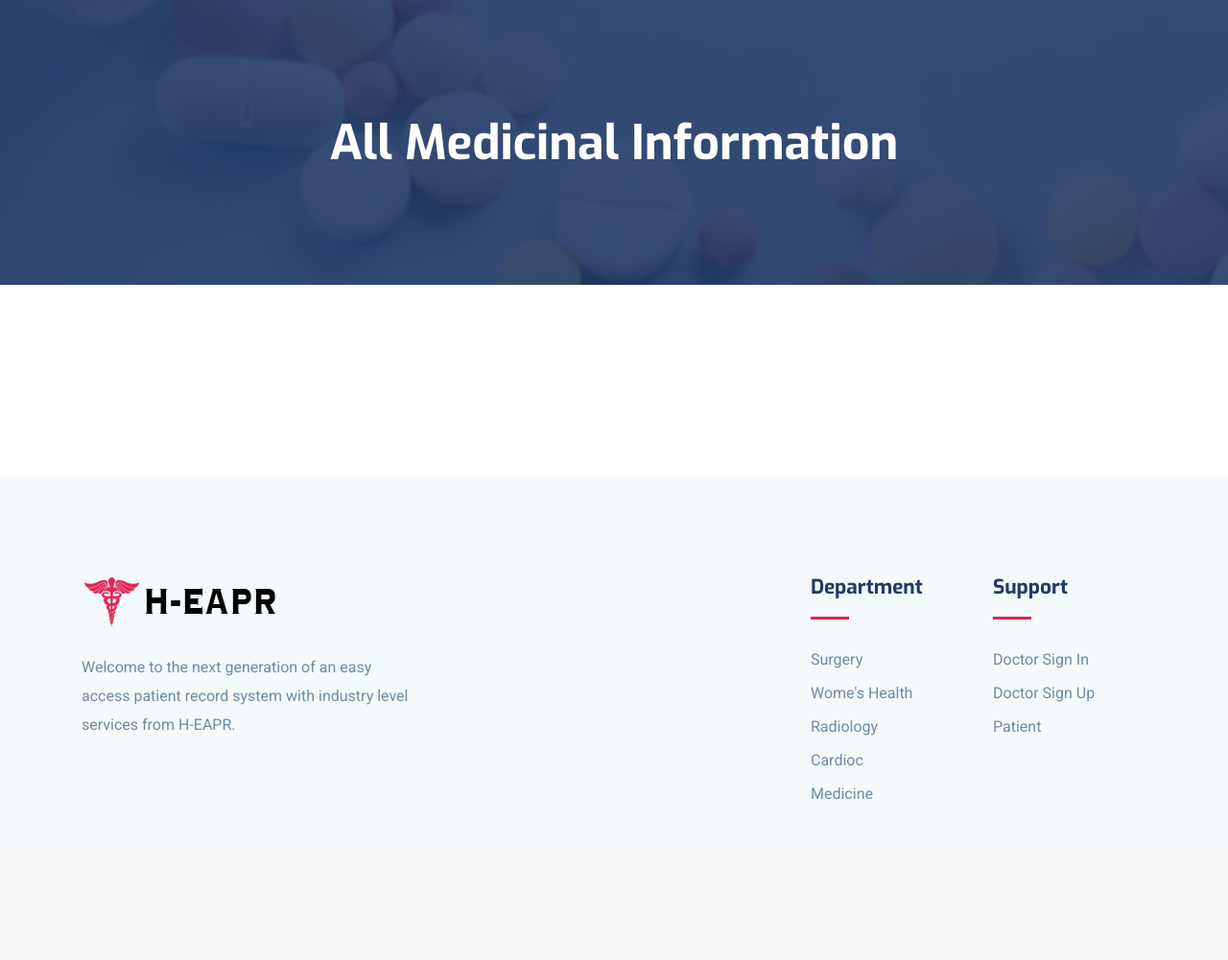
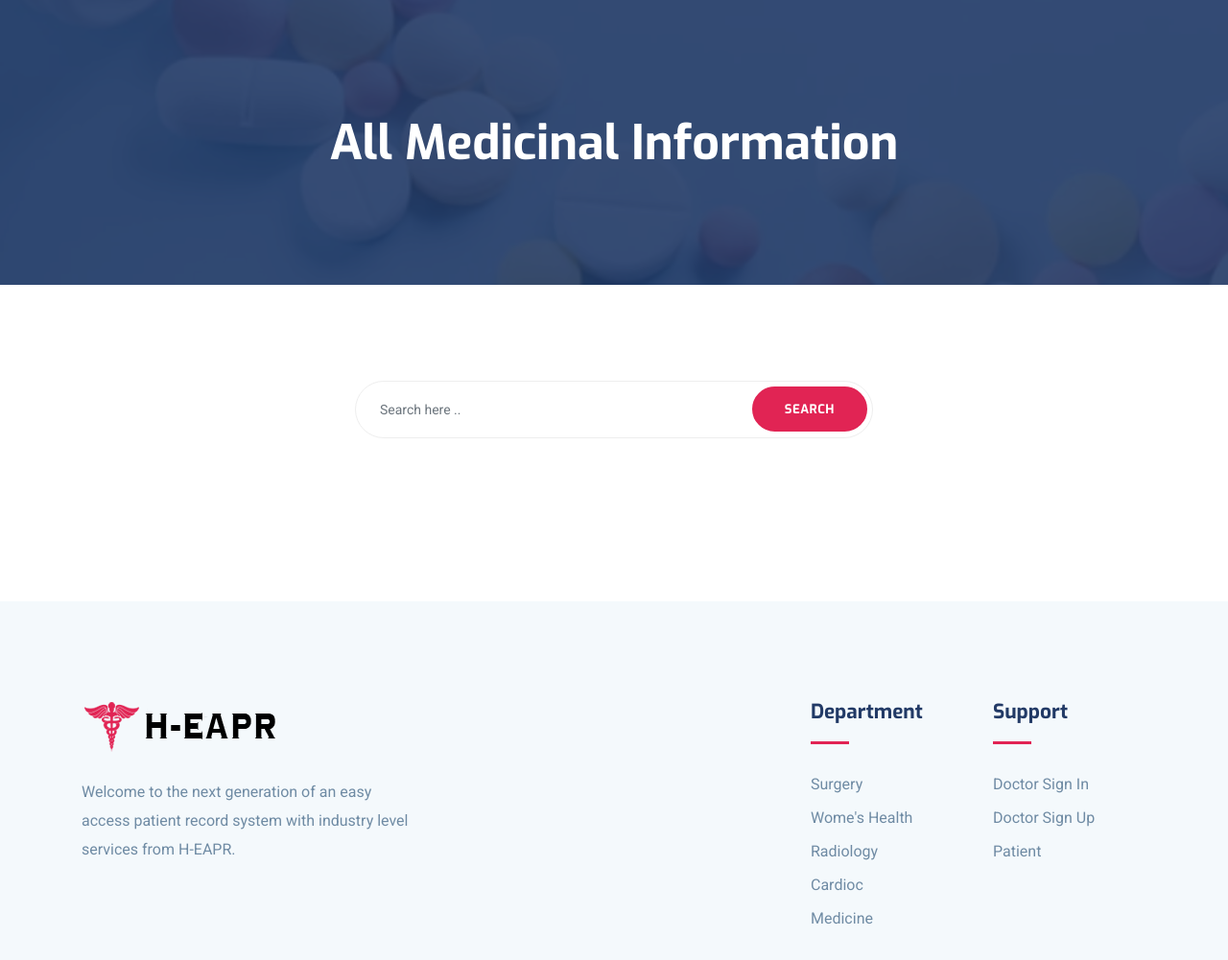
Before and after one commit to vinaykumar7686/Hackfest-EasyAccessPatientRecord, a Django app: template doctor/templates/all_meds.html in a window 1280 px wide; the page is wider, and only the part inside the window is pictured. Shown: the part 103-1104 px from the top of that part at 96% size. Before the commit the page ends 937 px from the top of that part, so only its background shows below. Run offline with Django 4.2, Linux system fonts and the light colour scheme; the template is opened without the code that fills it, so the values that code supplies are empty; some libraries are stand-ins or nearby versions; some web fonts are replaced.

Commit message:
All Meds

```diff
--- a/doctor/templates/all_meds.html
+++ b/doctor/templates/all_meds.html
@@ -19,11 +19,21 @@
 </section>
 <section class="section department-single">
     <div class="container">
+        <div class="row justify-content-center">
+            <div class="col-lg-6 text-center">
+                <div class="section-title subscribe-form text-lg-right mt-5 mt-lg-0">
+                    <form action="#" class="subscribe">
+                        <input type="text" class="form-control" placeholder="Search here ..">
+                        <a href="#" class="btn btn-main-2 btn-round-full">Search</a>
+                    </form>
+                </div>
+            </div>
+        </div>
         {% for meds in medicines %}
         <div class="row">
             <div class="col-lg-6">
                 <div class="department-content sidebars-widget schedules-widget mt-5">
-                    <h5 class="text-md">Details</h5>
+                    <h5 class="text-md">Medicines</h5>
                     <div class="divider my-4"></div>
                     <ul class="list-unstyled">
                         <li class="d-flex justify-content-between align-items-center">
```
